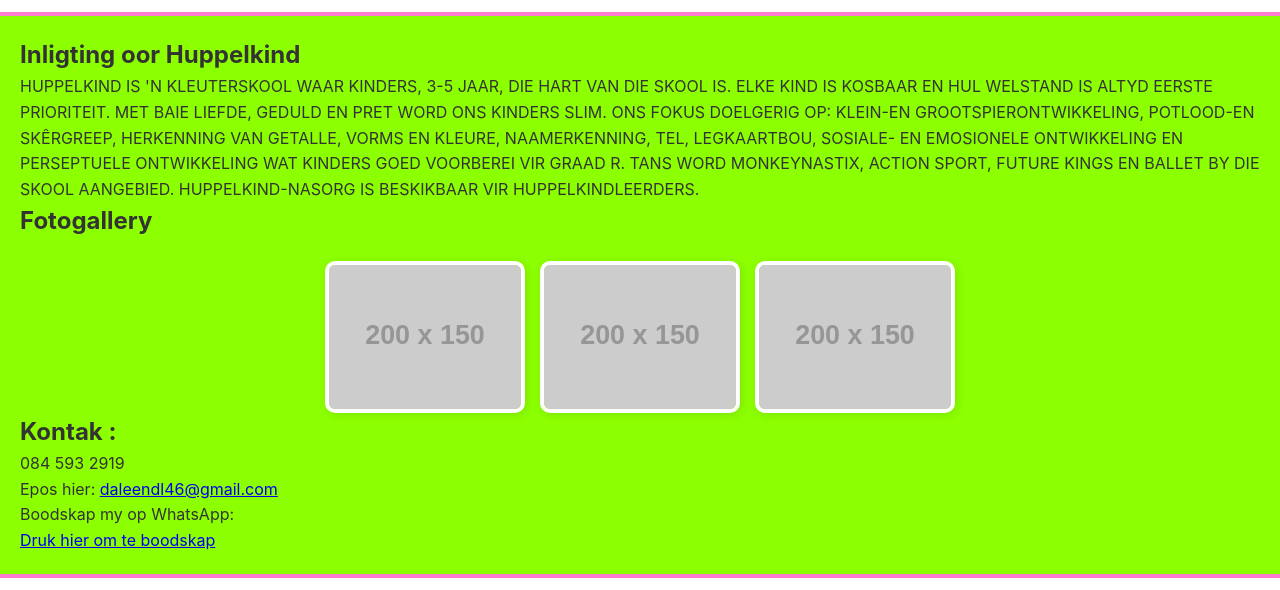
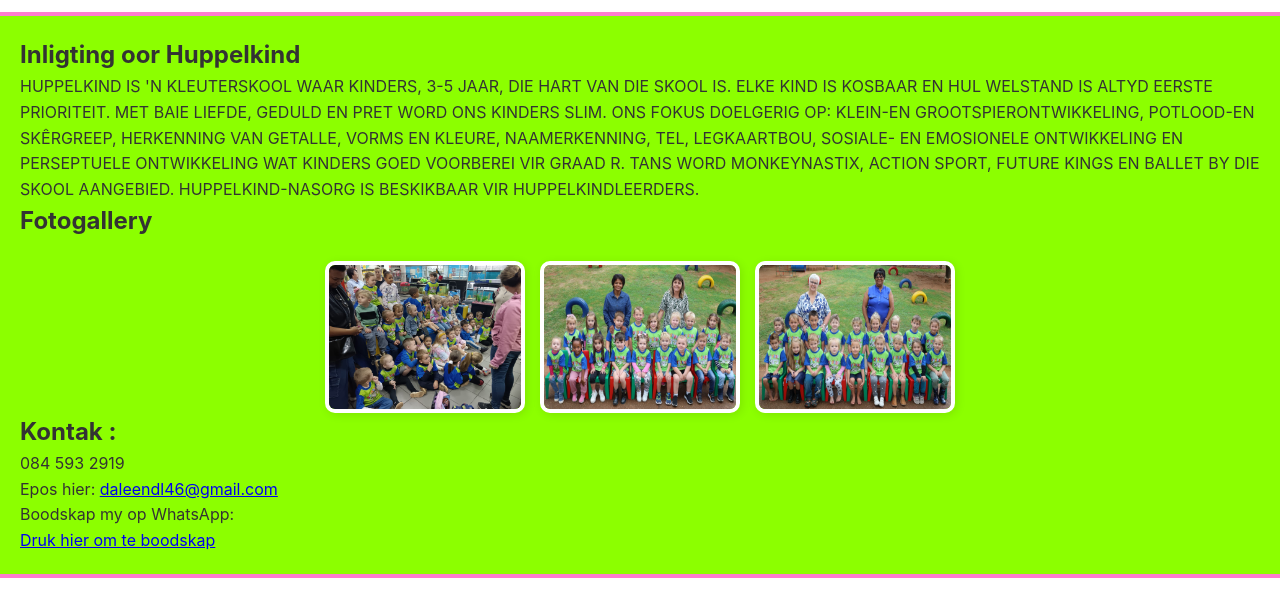
Before and after one commit to Che3Zzyy/Huppelkind-webpage, a plain HTML site: page index.html in a window 1280 px wide. Shown: the part 621-1211 px from the top of the page. Drawn offline with Linux system fonts and the light colour scheme; placeholder pictures from the web are drawn by us.

Commit message:
Update index.html

```diff
--- a/index.html
+++ b/index.html
@@ -32,9 +32,9 @@ TANS WORD MONKEYNASTIX, ACTION SPORT, FUTURE KINGS EN BALLET BY DIE SKOOL AANGEB
     <section id="gallery" class="fade-in">
       <h2>Fotogallery</h2>
       <div class="gallery">
-        <img src="https://via.placeholder.com/200x150?text=Photo+1" alt="Photo 1" />
-        <img src="https://via.placeholder.com/200x150?text=Photo+2" alt="Photo 2" />
-        <img src="https://via.placeholder.com/200x150?text=Photo+3" alt="Photo 3" />
+        <img src="images/img1.JPG" alt="Photo 1" />
+        <img src="images/img2.JPG" alt="Photo 2" />
+        <img src="images/img3.JPG" alt="Photo 3" />
       </div>
     </section>
 
```
